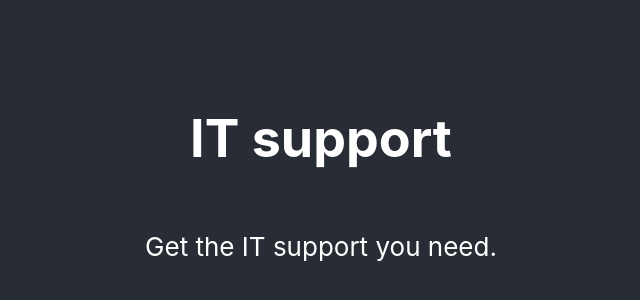
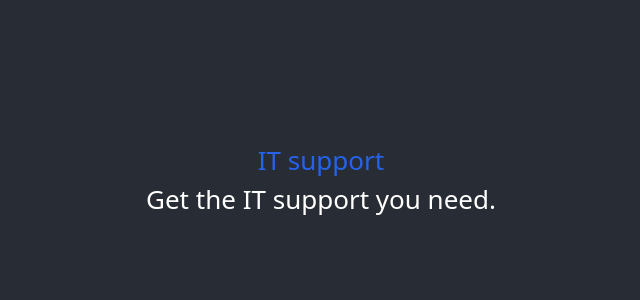
Before and after one commit to Wahid-Haidari/itsupport_ai, a React (Create React App) app in the folder frontend/: page / in a window 1280 px wide. Shown: the part 220-520 px from the top of the page, without its empty margins (319-959 px from the left). Built offline with nearby package versions, Linux system fonts and the light colour scheme.

Commit message:
added the tailwind config files

```diff
--- a/frontend/package.json
+++ b/frontend/package.json
@@ -34,5 +34,8 @@
       "last 1 firefox version",
       "last 1 safari version"
     ]
+  },
+  "devDependencies": {
+    "tailwindcss": "^3.3.1"
   }
 }
--- a/frontend/src/App.js
+++ b/frontend/src/App.js
@@ -7,7 +7,7 @@
 
         {/* <img src={logo} className="App-logo" alt="logo" /> */}
 
-        <h1>IT support</h1>
+        <h1 className='text-blue-600'>IT support</h1>
         <p>
          Get the IT support you need.
         </p>
--- a/frontend/src/index.css
+++ b/frontend/src/index.css
@@ -1,13 +1,3 @@
-body {
-  margin: 0;
-  font-family: -apple-system, BlinkMacSystemFont, 'Segoe UI', 'Roboto', 'Oxygen',
-    'Ubuntu', 'Cantarell', 'Fira Sans', 'Droid Sans', 'Helvetica Neue',
-    sans-serif;
-  -webkit-font-smoothing: antialiased;
-  -moz-osx-font-smoothing: grayscale;
-}
-
-code {
-  font-family: source-code-pro, Menlo, Monaco, Consolas, 'Courier New',
-    monospace;
-}
+@tailwind base;
+@tailwind components;
+@tailwind utilities;
--- /dev/null
+++ b/frontend/tailwind.config.js
@@ -0,0 +1,8 @@
+/** @type {import('tailwindcss').Config} */
+module.exports = {
+  content: ["./src/**/*.{html,js}"],
+  theme: {
+    extend: {},
+  },
+  plugins: [],
+}
```
Also changed, not shown: 1 other file (tests, documents, lock files or other folders).
